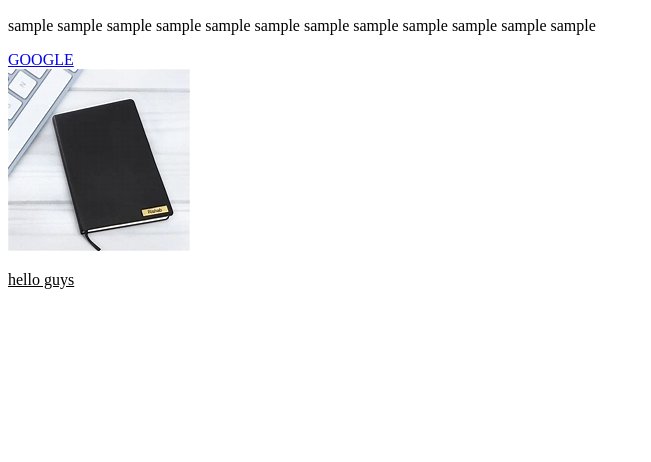
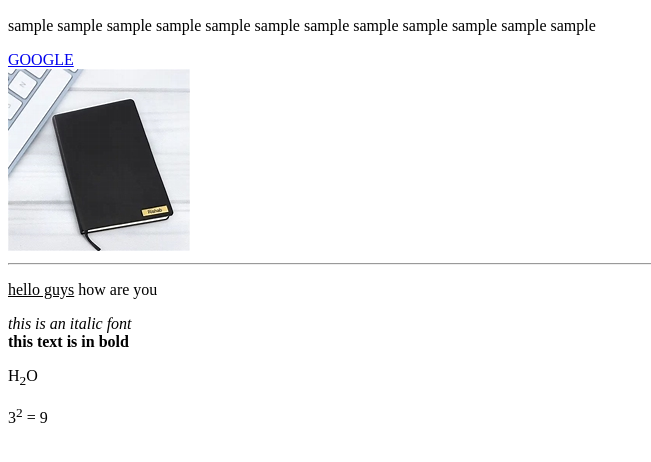
Before and after one commit to canterville-ghost/first-website, a plain HTML site: page index.html in a window 1280 px wide. Shown: the part 110-572 px from the top of the page, without its empty margins (0-651 px from the left). Drawn offline with Linux system fonts and the light colour scheme.

Commit message:
New feature added

```diff
--- a/index.html
+++ b/index.html
@@ -15,6 +15,14 @@
 
     <img src="/image.jpg" alt="notebook image"/>
     <br/>
-    <p> <u>hello guys</u></p>
+    <hr/>
+    <p> <u>hello guys</u> how are you </p>
+    <i>this is an italic font </i>
+    <br/>
+    <b>this text is in bold</b>
+    <br/>
+    <p>H<sub>2</sub>O</p>
+    <p>3<sup>2</sup> = 9</p>
+
 </body>
 </html>
```
